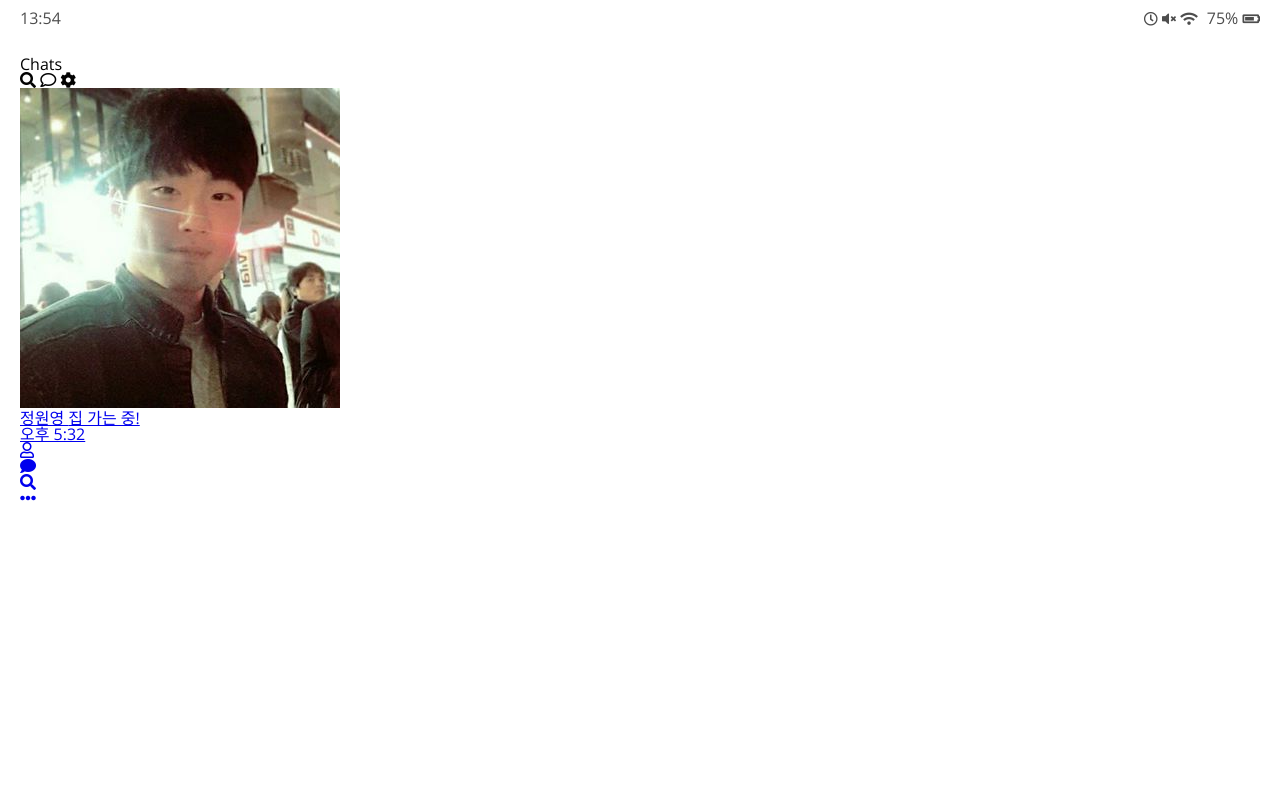
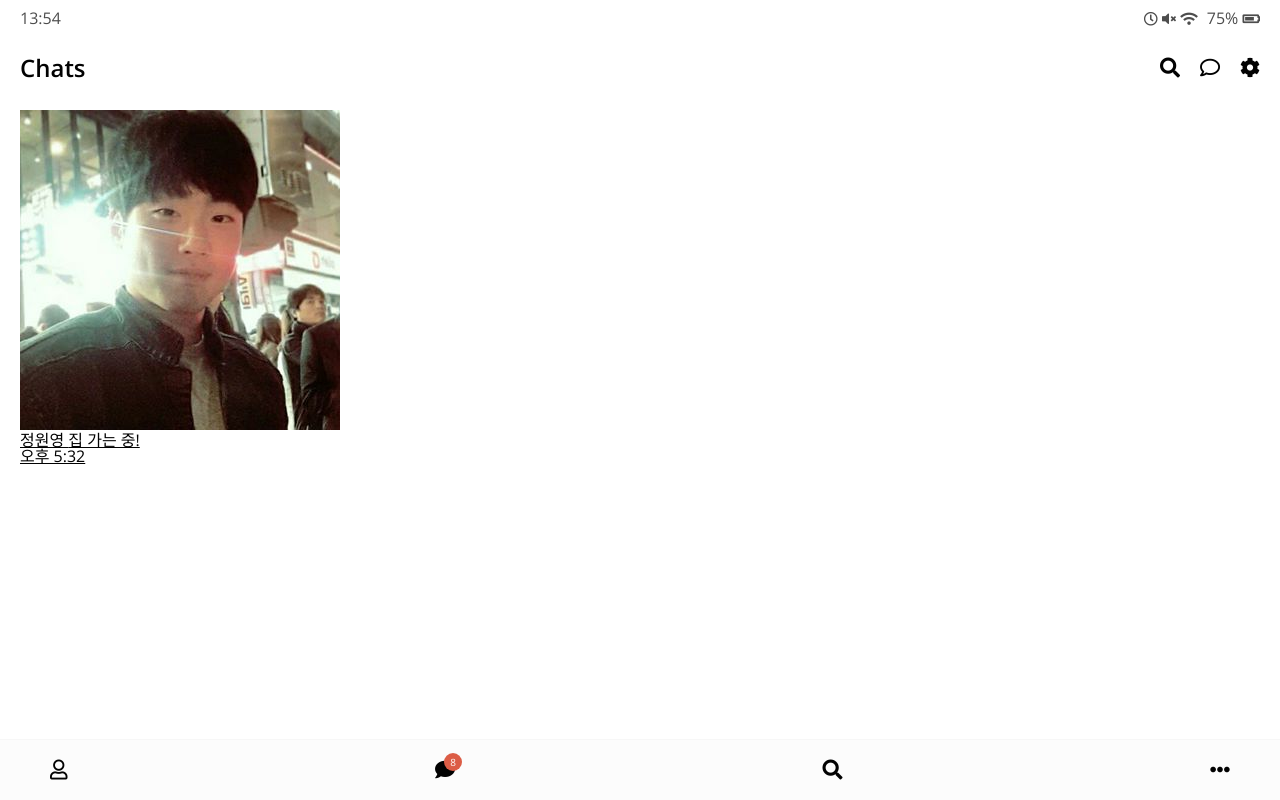
Before and after one commit to alsdn733/kakao-clone-2.0, a plain HTML site: page index.html in a window 1280 px wide. Drawn offline with nearby package versions, Linux system fonts and the light colour scheme.

Commit message:
Apply css to the navigation bar and add a badge

```diff
--- /dev/null
+++ b/css/header.css
@@ -0,0 +1,23 @@
+.header {
+  display: flex;
+  justify-content: space-between;
+  margin-bottom: 30px;
+  align-items: center;
+}
+.header .header__title {
+  font-size: 24px;
+  font-weight: 600;
+}
+.header .header__icon {
+  font-size: 20px;
+  margin-left: 20px;
+  cursor: pointer;
+}
+.header .header__header-column {
+  display: flex;
+  align-items: center;
+}
+.header .header__back-btn {
+  font-size: 22px;
+  margin-right: 20px;
+}
--- /dev/null
+++ b/css/nav-bar.css
@@ -0,0 +1,38 @@
+.nav {
+  position: fixed;
+  width: 100%;
+  background-color: #fcfcfc;
+  padding: 20px 50px;
+  left: 0px;
+  bottom: 0px;
+  border-top: 1px solid #f7f7f7;
+}
+
+.nav .nav__list {
+  display: flex;
+  justify-content: space-between;
+}
+
+.nav i {
+  font-size: 20px;
+}
+
+.nav .nav__list-link {
+  position: relative;
+}
+
+.nav .nav__badge {
+  position: absolute;
+  top: -7px;
+  right: -7px;
+  font-size: 10px;
+  color: white;
+  background-color: #dc5d46;
+  width: 18px;
+  height: 18px;
+  text-align: center;
+  display: flex;
+  justify-content: center;
+  align-items: center;
+  border-radius: 50%;
+}
--- a/css/styles.css
+++ b/css/styles.css
@@ -1,6 +1,12 @@
+@import url("https://fonts.googleapis.com/css?family=Open+Sans:400,600&display=swap");
 @import "reset.css";
 @import "status-bar.css";
-@import url("https://fonts.googleapis.com/css?family=Open+Sans:400,700&display=swap");
+@import "header.css";
+@import "nav-bar.css";
+
+* {
+  box-sizing: border-box;
+}
 
 body {
   background-color: white;
@@ -9,3 +15,7 @@ body {
   font-family: "Open Sans", -apple-system, BlinkMacSystemFont, "Segoe UI",
     Roboto, Oxygen, Ubuntu, Cantarell, "Open Sans", "Helvetica Neue", sans-serif;
 }
+
+a {
+  color: inherit;
+}
--- a/index.html
+++ b/index.html
@@ -71,6 +71,7 @@
         </li>
         <li class="nav__list-item">
           <a href="index.html" class="nav__list-link">
+            <div class="nav__badge">8</div>
             <i class="fas fa-comment"></i>
           </a>
         </li>
```
Also changed, not shown: chat.html (+1 -1 lines), more.html (+1 -1 lines), settings.html (+1 -1 lines).
